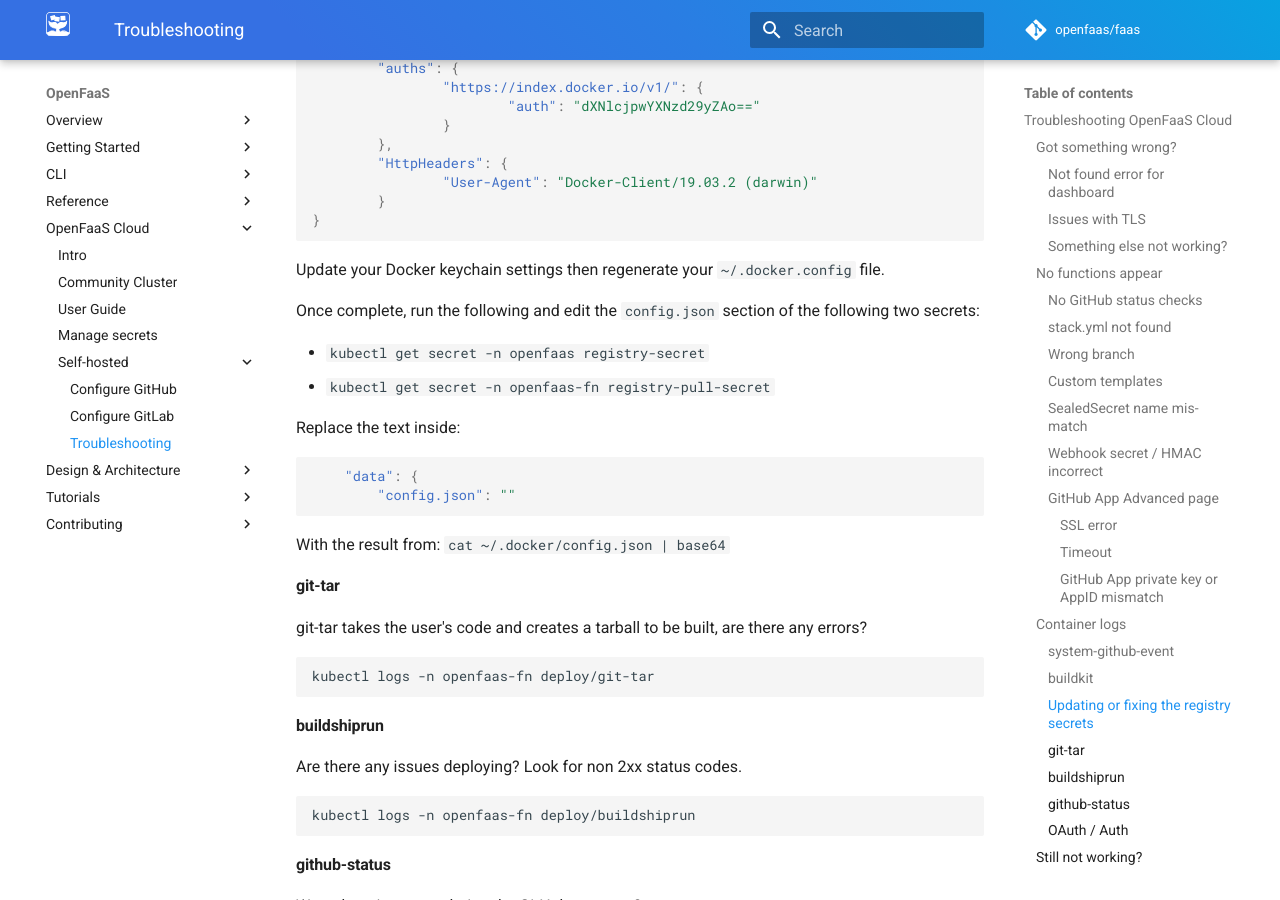
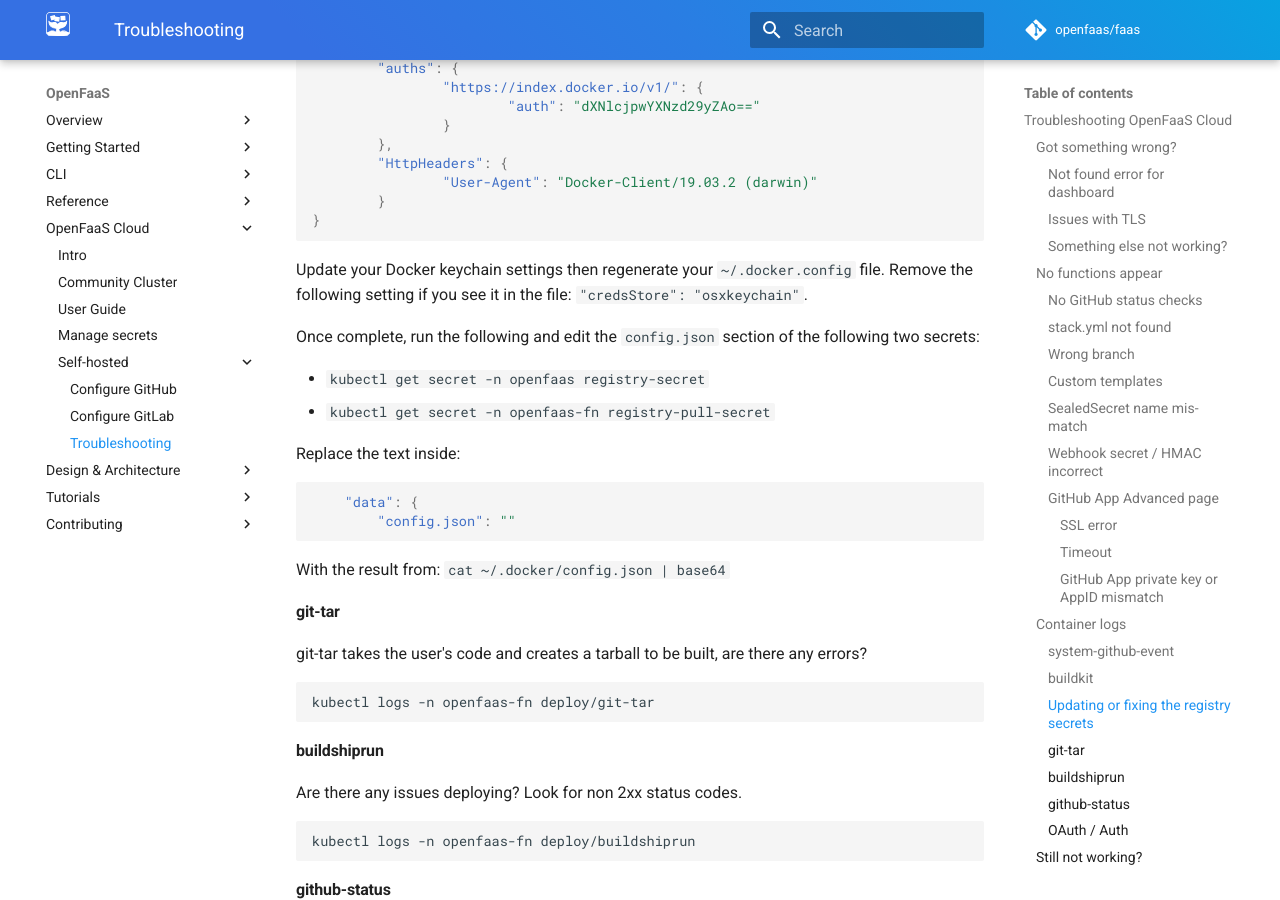
Before and after one commit to openfaas/docs, an MkDocs documentation site: the page built from docs/openfaas-cloud/self-hosted/troubleshoot.md, in a window 1280 px wide and 900 px high, scrolled down 3692 px. Built offline with MkDocs 1.6.1 and Material for MkDocs 9.7.7, drawn with Linux system fonts in a browser that asks for light colours; comment, search, counter and statistics services are not loaded.

Commit message:
Update OFC instructions
Signed-off-by: Alex Ellis (OpenFaaS Ltd) <alexellis2@gmail.com>

````diff
--- a/docs/openfaas-cloud/self-hosted/troubleshoot.md
+++ b/docs/openfaas-cloud/self-hosted/troubleshoot.md
@@ -168,7 +168,7 @@ You are looking for something like this:
 }
 ```
 
-Update your Docker keychain settings then regenerate your `~/.docker.config` file.
+Update your Docker keychain settings then regenerate your `~/.docker.config` file. Remove the following setting if you see it in the file: `	"credsStore": "osxkeychain"`.
 
 Once complete, run the following and edit the `config.json` section of the following two secrets:
 
````
